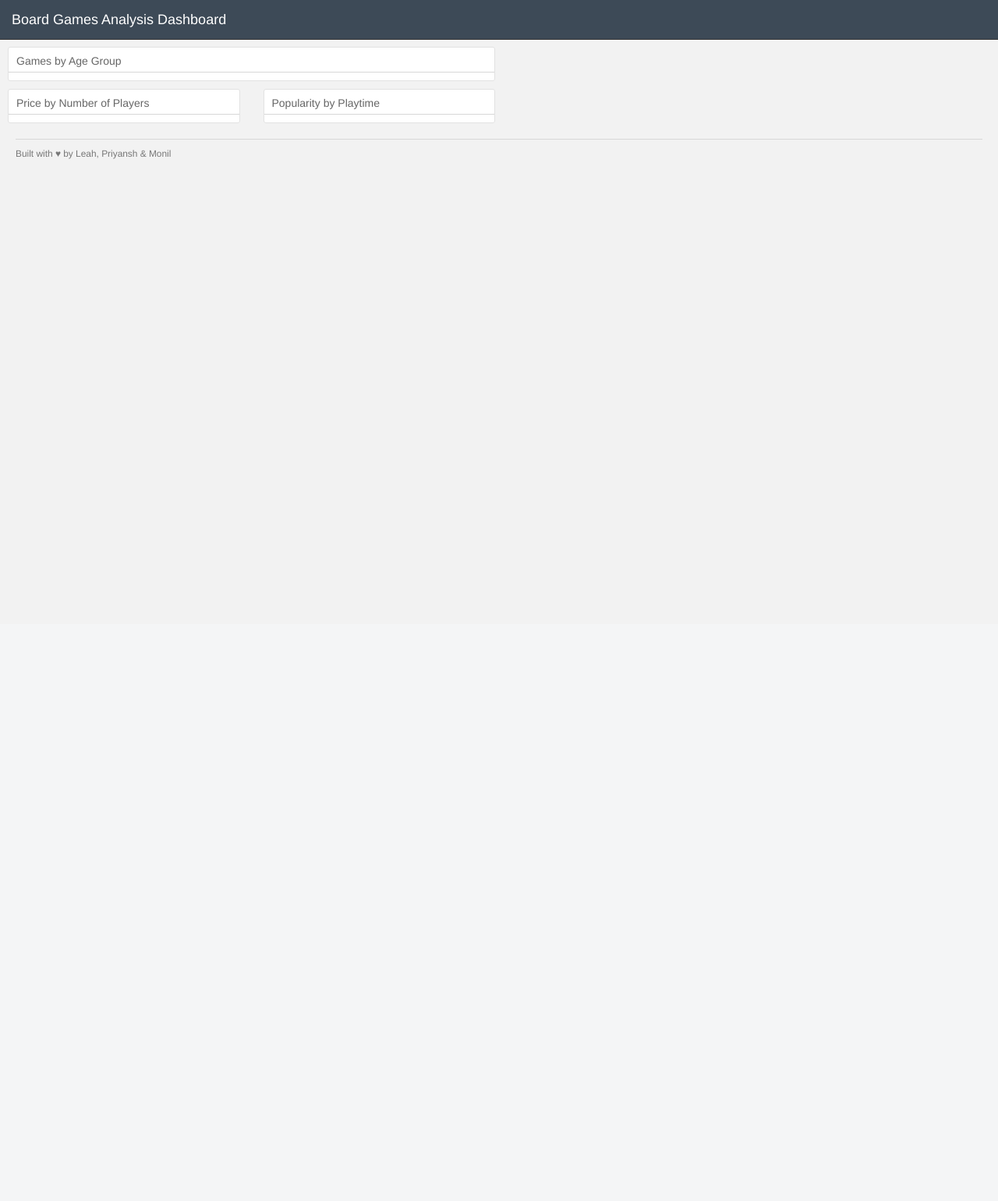
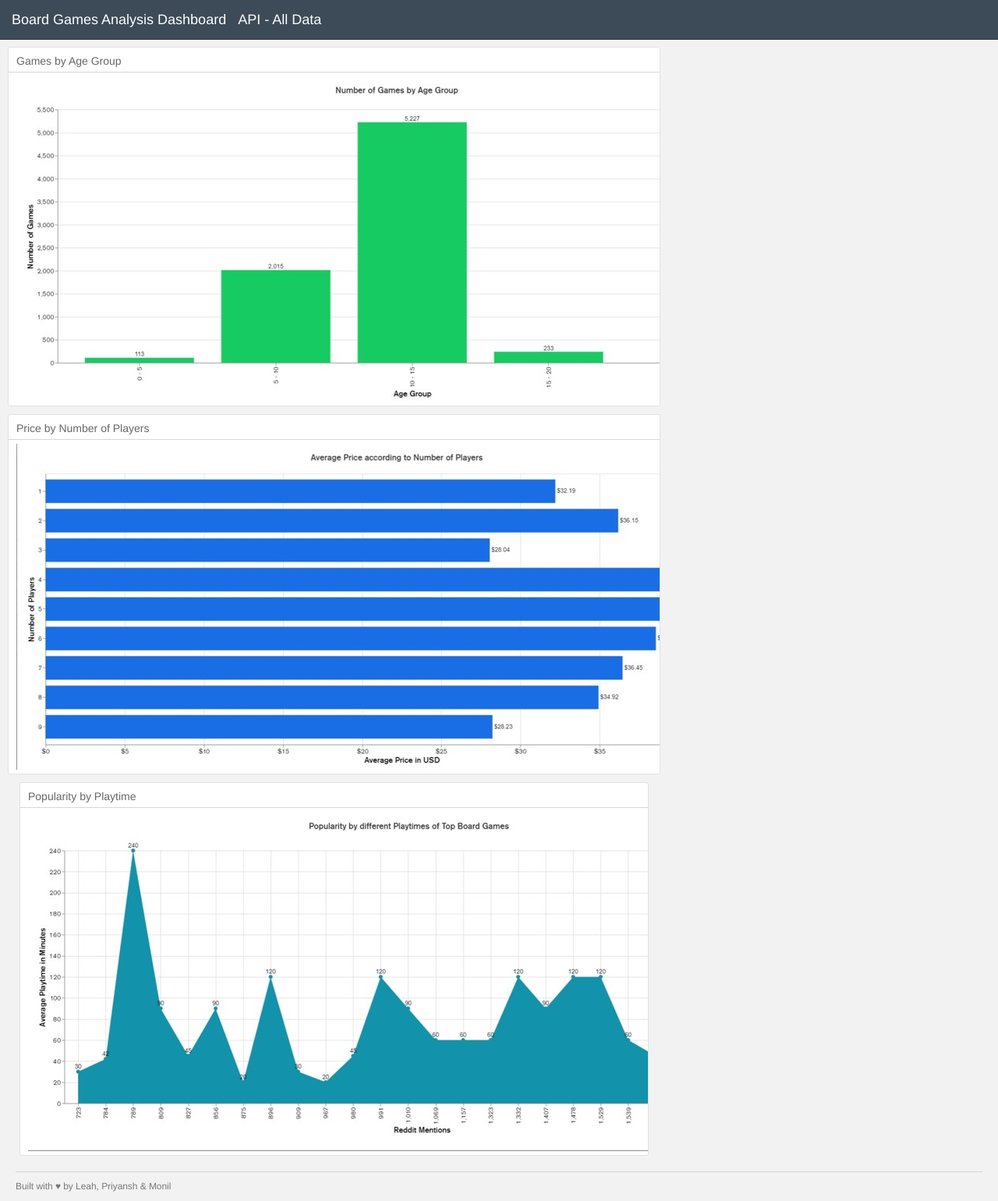
Before and after one commit to bikramchopra96/django1, a Flask app: page / in a window 1280 px wide. Shown: the whole page at 78% size. Before the commit the page ends 204 px from the top, so only its background shows below. Run offline with Flask 2, Linux system fonts and the light colour scheme; data that the repository does not hold is empty; some libraries are stand-ins or nearby versions.

Commit message:
Add files via upload

```diff
--- a/app.py
+++ b/app.py
@@ -19,7 +19,7 @@ def index():
     return render_template("index.html")
 
 
-@app.route("/boardgames/all", methods=['GET'])
+@app.route("/api/boardgames/all", methods=['GET'])
 def allBoardGames():
     client = pymongo.MongoClient("mongodb+srv://boardgames:boardgames@bdat1004.ashep.gcp.mongodb.net/boardgames?retryWrites=true&w=majority")
     db = client.boardGames
@@ -30,18 +30,5 @@ def allBoardGames():
         allGames.append(game)
     return jsonify({"allGames" : allGames})
 
-@app.route('/boardgames/', methods=['GET'])
-def getGameByName(name):
-  client = pymongo.MongoClient("mongodb+srv://boardgames:boardgames@bdat1004.ashep.gcp.mongodb.net/boardgames?retryWrites=true&w=majority")
-  db = client.boardGames
-  col = db.boardGames
-  game = col.find_one({"name" : name})
-  if game:
-    output = {{"game": game}}
-  else:
-    output = "No such name"
-  return jsonify({'result' : output})
-
-
 if __name__ == "__main__":
     app.run(debug=True)
--- a/templates/index.html
+++ b/templates/index.html
@@ -2,10 +2,10 @@
 <html>
 <head>
   <title>Dashboard</title>
-  <link rel="stylesheet" href="./static/lib/css//bootstrap.min.css">
-  <link rel="stylesheet" href="./static/lib/css/keen-dashboards.css">
-  <link rel="stylesheet" href="./static/lib/css/dc.css">
-  <link rel="stylesheet" href="./static/css/custom.css">
+  <link rel="stylesheet" href="../static/lib/css//bootstrap.min.css">
+  <link rel="stylesheet" href="../static/lib/css/keen-dashboards.css">
+  <link rel="stylesheet" href="../static/lib/css/dc.css">
+  <link rel="stylesheet" href="../static/css/custom.css">
 
 
 </head>
@@ -15,6 +15,7 @@
     <div class="container-fluid">
       <div class="navbar-header">
         <a class="navbar-brand" href="./">Board Games Analysis Dashboard</a>
+        <a class="navbar-brand" href="https://data-programming-project.azurewebsites.net/api/boardgames/all">API - All Data</a>
       </div>
     </div>
   </div>
@@ -23,7 +24,7 @@
 
     <div class="row">
 
-      <div class="col-sm-6">
+      <div class="col-sm-8">
         <div class="row">
 
           <!-- Age Group Pie -->
@@ -33,33 +34,36 @@
                 Games by Age Group
               </div>
               <div class="chart-stage">
-                <div id="age-pie-chart"></div>
+                <img src="../static/images/Picture1.jpg">
               </div>
             </div>
+          </div>
           </div>
           <!-- Age Group Pie -->
 
           <!-- Price Bar Chart -->
-          <div class="col-sm-6">
+          <div class="col-sm-12">
+          <div class="row">
             <div class="chart-wrapper">
               <div class="chart-title">
                 Price by Number of Players
               </div>
               <div class="chart-stage">
-                <div id="price-bar-chart"></div>
+                <img src="../static/images/Picture2.jpg">
               </div>
             </div>
           </div>
           <!-- Price Bar Chart -->
 
           <!-- Popularity Trend -->
-          <div class="col-sm-6">
+          <div class="col-sm-12">
+        <div class="row">
             <div class="chart-wrapper">
               <div class="chart-title">
                 Popularity by Playtime
               </div>
               <div class="chart-stage">
-                <div id="popularity-trend"></div>
+                <img src="../static/images/Picture3.jpg">
               </div>
             </div>
           </div>
@@ -77,15 +81,10 @@
 
   </div>
 
-  <script src="./static/lib/js/jquery.min.js"></script>
-  <script src="./static/lib/js/bootstrap.min.js"></script>
-  <script src="./static/lib/js/crossfilter.js"></script>
-  <script src="./static/lib/js/d3.js"></script>
-  <script src="./static/lib/js/dc.js"></script>
-  <script src="./static/lib/js/queue.js"></script>
+  <script src="../static/lib/js/jquery.min.js"></script>
+  <script src="../static/lib/js/bootstrap.min.js"></script>
 
 
-  <script src="./static/lib/js/keen.min.js"></script>
-  <script src='./static/js/graphs.js' type='text/javascript'></script>
+  <script src="../static/lib/js/keen.min.js"></script>
 </body>
 </html>
```
Also changed, not shown: static/images/Picture1.jpg (added), static/images/Picture2.jpg (added), static/images/Picture3.jpg (added).
